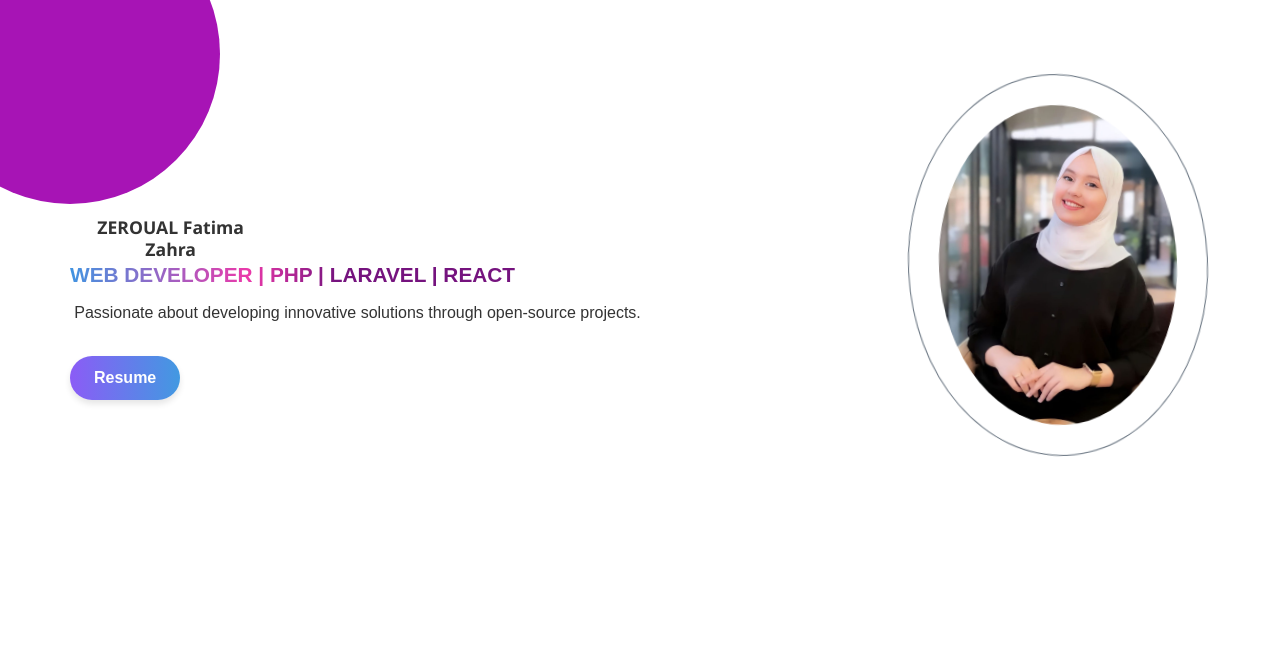
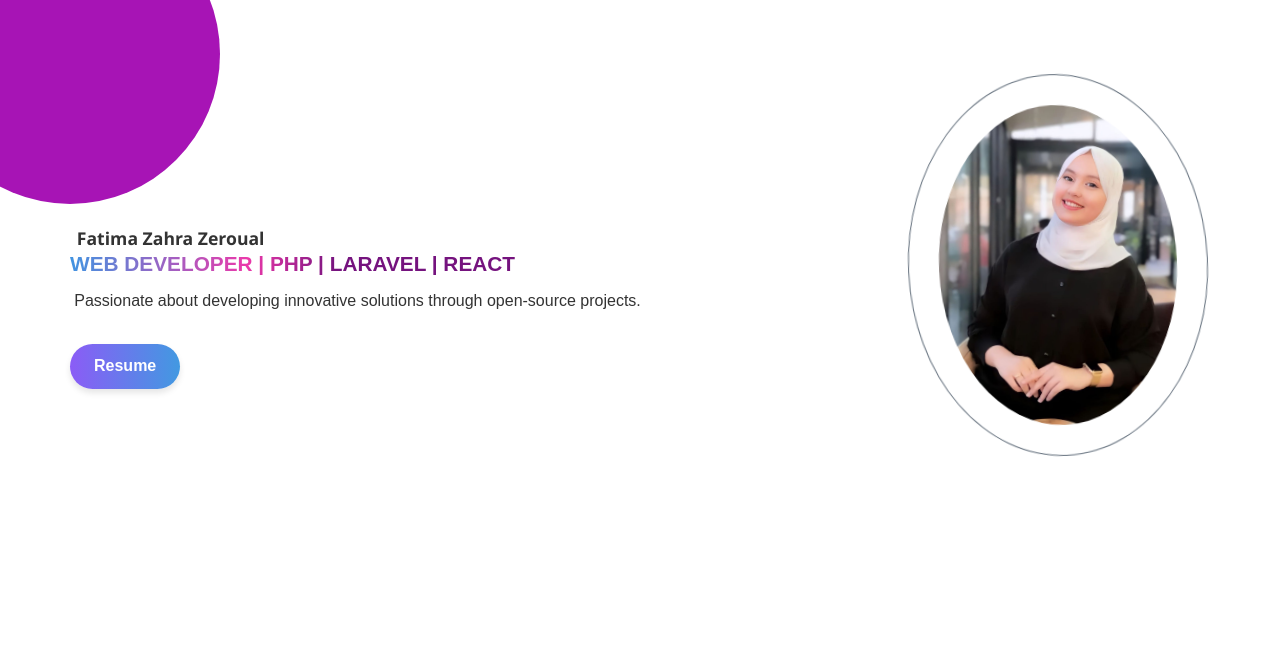
Before and after one commit to FZZEROUAL/Portfolio, a plain HTML site: page index.html in a window 1280 px wide. Shown: the part 136-800 px from the top of the page. Drawn offline with nearby package versions, Linux system fonts and the light colour scheme; a web font is replaced by a local one.

Commit message:
Update index.html

```diff
--- a/index.html
+++ b/index.html
@@ -5,8 +5,8 @@
     <meta name="viewport" content="width=device-width, initial-scale=1.0" />
 
 
-<meta name="title" content="fatima zahra ZEROUAL - Web developer">
-    <title>ZEROUAL Fatima Zahra - Web developer</title>
+<meta name="title" content="Fatima Zahra Zeroual - Web developer">
+    <title>Fatima Zahra Zeroual - Web developer</title>
 
     <link
       rel="stylesheet"
@@ -182,7 +182,7 @@
       <section class="content container">
 
           <div class="content-text">
-            <h1>ZEROUAL Fatima Zahra</h1>
+            <h1>Fatima Zahra Zeroual</h1>
             <div id="typeAnimation" class="type-animation">
               Web Developer | PHP | Laravel | React
             </div>
```
